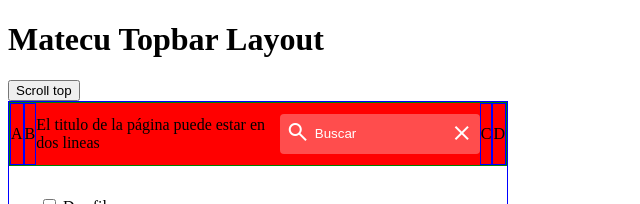
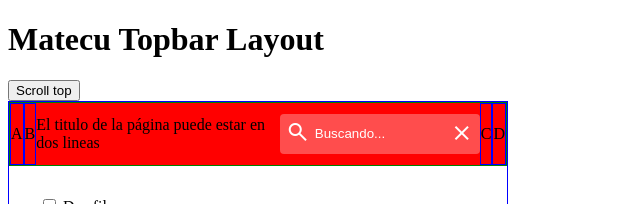
Before and after one commit to wappcode/svelte-matecu, a SvelteKit app: page / in a window 1280 px wide. Shown: the top 204 px of the page, without its empty margins (0-640 px from the left). Built offline with nearby package versions, Linux system fonts and the light colour scheme.

Commit message:
Se configurlo MatecuTopbarSearch para cambiar placeholder

```diff
--- a/src/lib/components/MatecuTopbarSearch.svelte
+++ b/src/lib/components/MatecuTopbarSearch.svelte
@@ -2,6 +2,7 @@
 	import { createEventDispatcher } from 'svelte';
 	export let display = true;
 	export let timeValueChanges = 300; // miliseconds
+	export let placeholder = '';
 
 	let searchValue: string;
 	let timeoutInstance: ReturnType<typeof setTimeout>;
@@ -26,7 +27,7 @@
 			<span class="material-symbols-outlined"> close </span>
 		</button>
 
-		<input type="text" placeholder="Buscar" bind:value={searchValue} on:input={valueChanges} />
+		<input type="text" {placeholder} bind:value={searchValue} on:input={valueChanges} />
 	</div>
 {/if}
 
--- a/src/routes/+page.svelte
+++ b/src/routes/+page.svelte
@@ -35,7 +35,7 @@
 				<MatecuTopbarTitle>El titulo de la página puede estar en dos lineas</MatecuTopbarTitle>
 			</MatecuTopbarHeaderColumn>
 			<MatecuTopbarHeaderColumn slot="right-column">
-				<MatecuTopbarSearch on:valueChanges={handleSearching} />
+				<MatecuTopbarSearch on:valueChanges={handleSearching} placeholder="Buscando..." />
 				<MatecuTopbarAction>C</MatecuTopbarAction>
 				<MatecuTopbarAction>D</MatecuTopbarAction>
 			</MatecuTopbarHeaderColumn>
```
